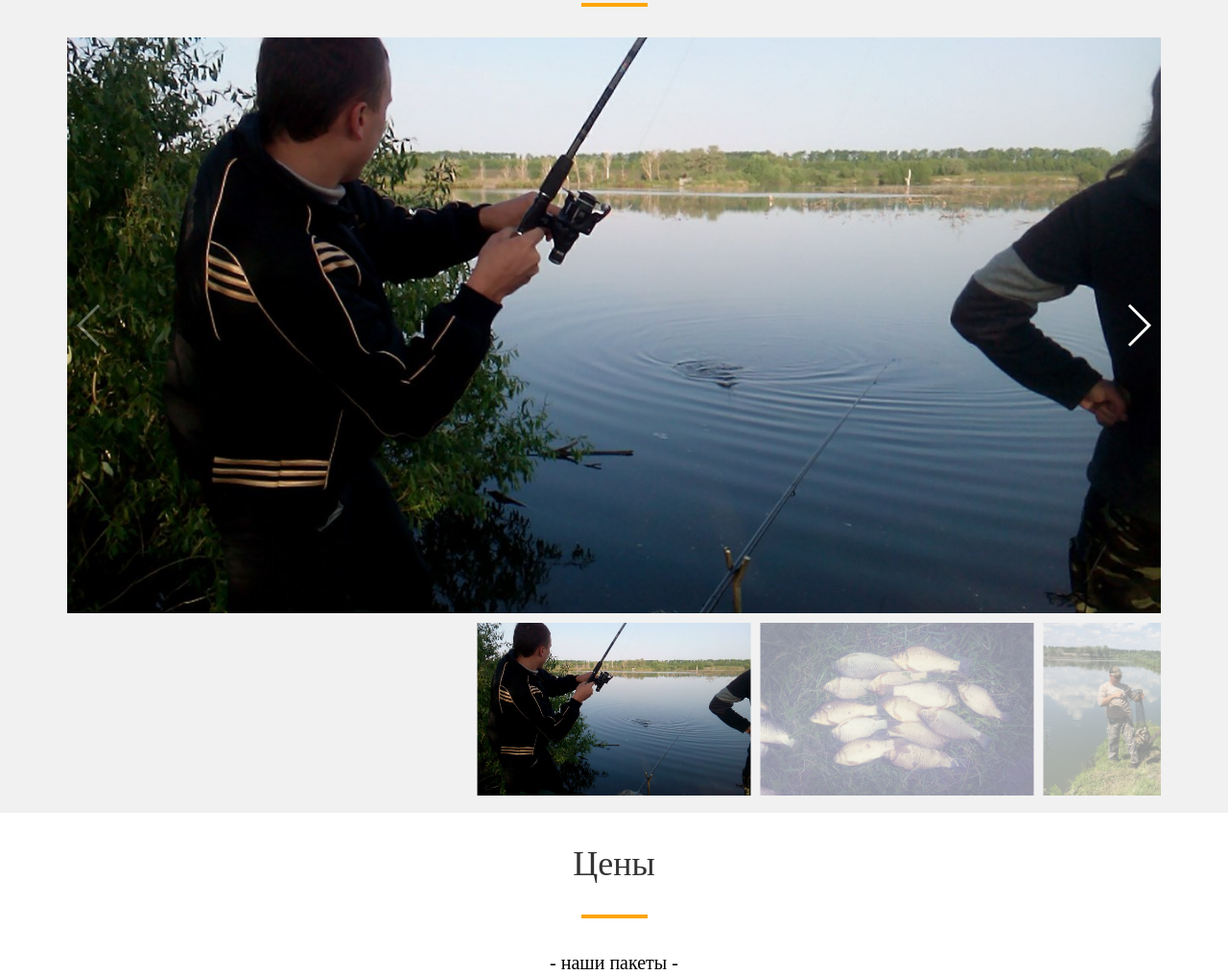
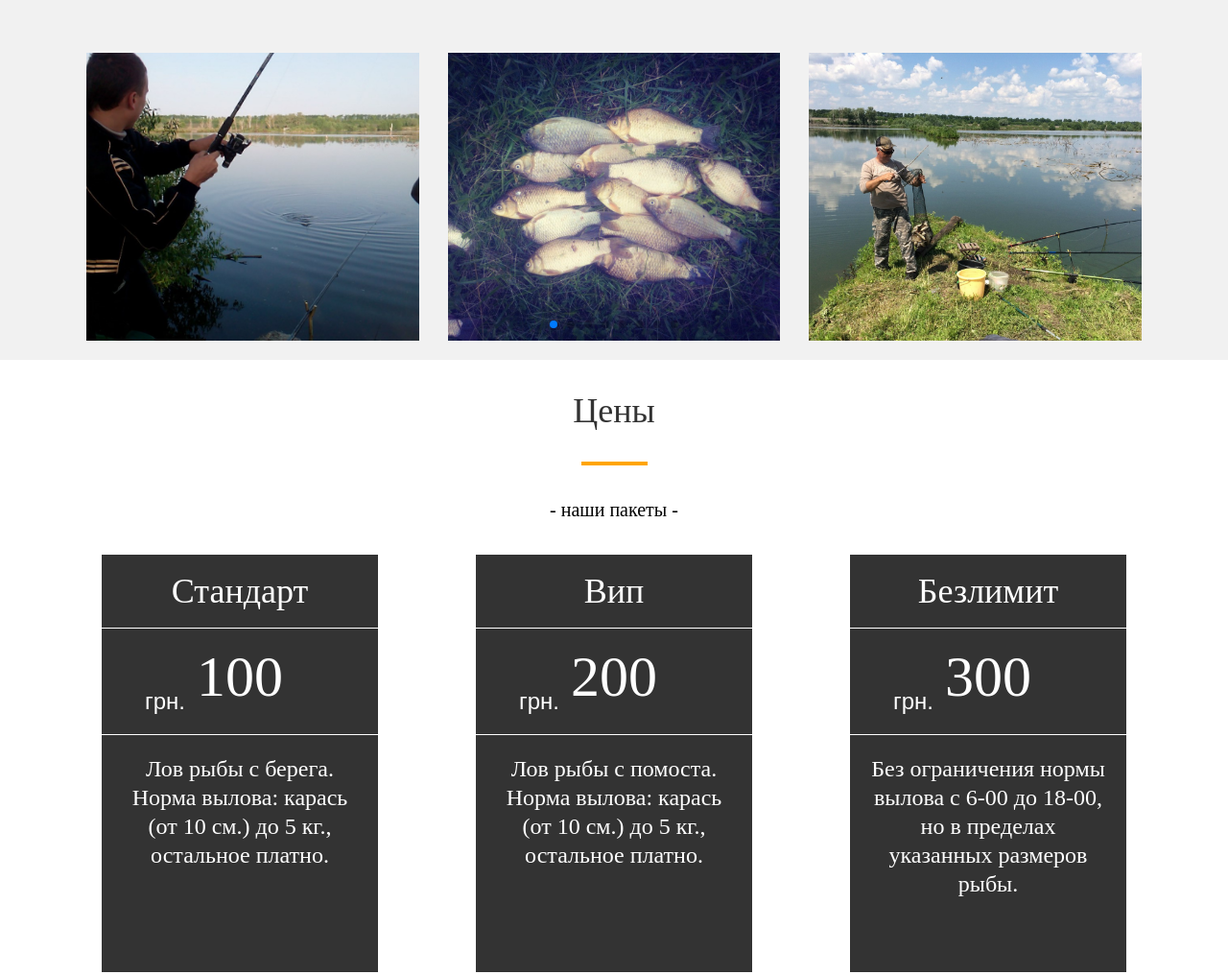
Before and after one commit to TalalaKonotop/fishing_, a website: page src/index.html in a window 1280 px wide. Shown: the part 1463-2479 px from the top of the page at 96% size. Drawn offline with Linux system fonts and the light colour scheme; files that its build step writes are made by us from their sources.

Commit message:
remade galery

```diff
--- a/src/index.html
+++ b/src/index.html
@@ -63,7 +63,7 @@
 <!--Block-->
 <div class="container wow fadeInUp">
     <div class="block wow fadeIn">
-        <h2>наши преимуещства</h2>
+        <h2>наши преимущества</h2>
         <hr class="hr">
         <p>- У нас всегда -</p>
         <div class="block__main">
@@ -92,7 +92,7 @@
     <div class="container">
         <div class="galley">
             <h2>Галерея</h2>
-            <hr class="hr">
+            <!--<hr class="hr">-->
             <br><br>
             <div class="swiper-container gallery-top ">
                 <div class="swiper-wrapper ">
@@ -107,24 +107,9 @@
                     <div class="swiper-slide " style="background-image:url(images/gallery/9.jpg) "></div>
                     <div class="swiper-slide " style="background-image:url(images/gallery/10.jpg) "></div>
                 </div>
-                <!-- Add Arrows -->
-                <div class="swiper-button-next swiper-button-white "></div>
-                <div class="swiper-button-prev swiper-button-white "></div>
+                <div class="swiper-pagination"></div>
             </div>
-            <div class="swiper-container gallery-thumbs ">
-                <div class="swiper-wrapper ">
-                    <div class="swiper-slide " style="background-image:url(images/gallery/1.jpg) "></div>
-                    <div class="swiper-slide " style="background-image:url(images/gallery/2.jpg) "></div>
-                    <div class="swiper-slide " style="background-image:url(images/gallery/3.jpg) "></div>
-                    <div class="swiper-slide " style="background-image:url(images/gallery/4.jpg) "></div>
-                    <div class="swiper-slide " style="background-image:url(images/gallery/5.jpg) "></div>
-                    <div class="swiper-slide " style="background-image:url(images/gallery/6.jpg) "></div>
-                    <div class="swiper-slide " style="background-image:url(images/gallery/7.jpg) "></div>
-                    <div class="swiper-slide " style="background-image:url(images/gallery/8.jpg) "></div>
-                    <div class="swiper-slide " style="background-image:url(images/gallery/9.jpg) "></div>
-                    <div class="swiper-slide " style="background-image:url(images/gallery/10.jpg) "></div>
-                </div>
-            </div>
+
         </div>
     </div>
 </div>
--- a/src/js/__main.js
+++ b/src/js/__main.js
@@ -52,11 +52,18 @@ $(document).ready(function(){
 
     // Slider
 
-    var galleryTop = new Swiper('.gallery-top', {
-        nextButton: '.swiper-button-next',
-        prevButton: '.swiper-button-prev',
-        spaceBetween: 10,
+    var swiper = new Swiper('.gallery-top', {
+        pagination: '.swiper-pagination',
+        slidesPerView: 3,
+        paginationClickable: true,
+        spaceBetween: 30
     });
+    //
+    // var galleryTop = new Swiper('.gallery-top', {
+    //     nextButton: '.swiper-button-next',
+    //     prevButton: '.swiper-button-prev',
+    //     spaceBetween: 10,
+    // });
 
     var review_slider = new Swiper('.review_slider', {
         nextButton: '.swiper-button-next',
--- a/src/less/_main.less
+++ b/src/less/_main.less
@@ -177,8 +177,9 @@
 .galley{
 
 	background-color: #f1f1f1;
-	height: 950px;
+	//height: 950px;
 	width: 100%;
+	padding: 20px;
 	h2{
 		font-size: 36px;
 		padding: 35px 0;
@@ -195,9 +196,13 @@
 	background-size: cover;
 	background-position: center;
 }
+
+
+
+
 .gallery-top {
-	height: 600px;
-	width: 100%;
+	//height: 600px;
+	//width: 100%;
 }
 .gallery-thumbs {
 	height: 200px;
@@ -420,6 +425,7 @@
 		font-family: 'PF';
 		font-size: 50px;
 	}
+	padding: 20px;
 }
 
 // Footer
```
Also changed, not shown: dist/css/style.min.css, dist/index.html, dist/js/script.min.js.
